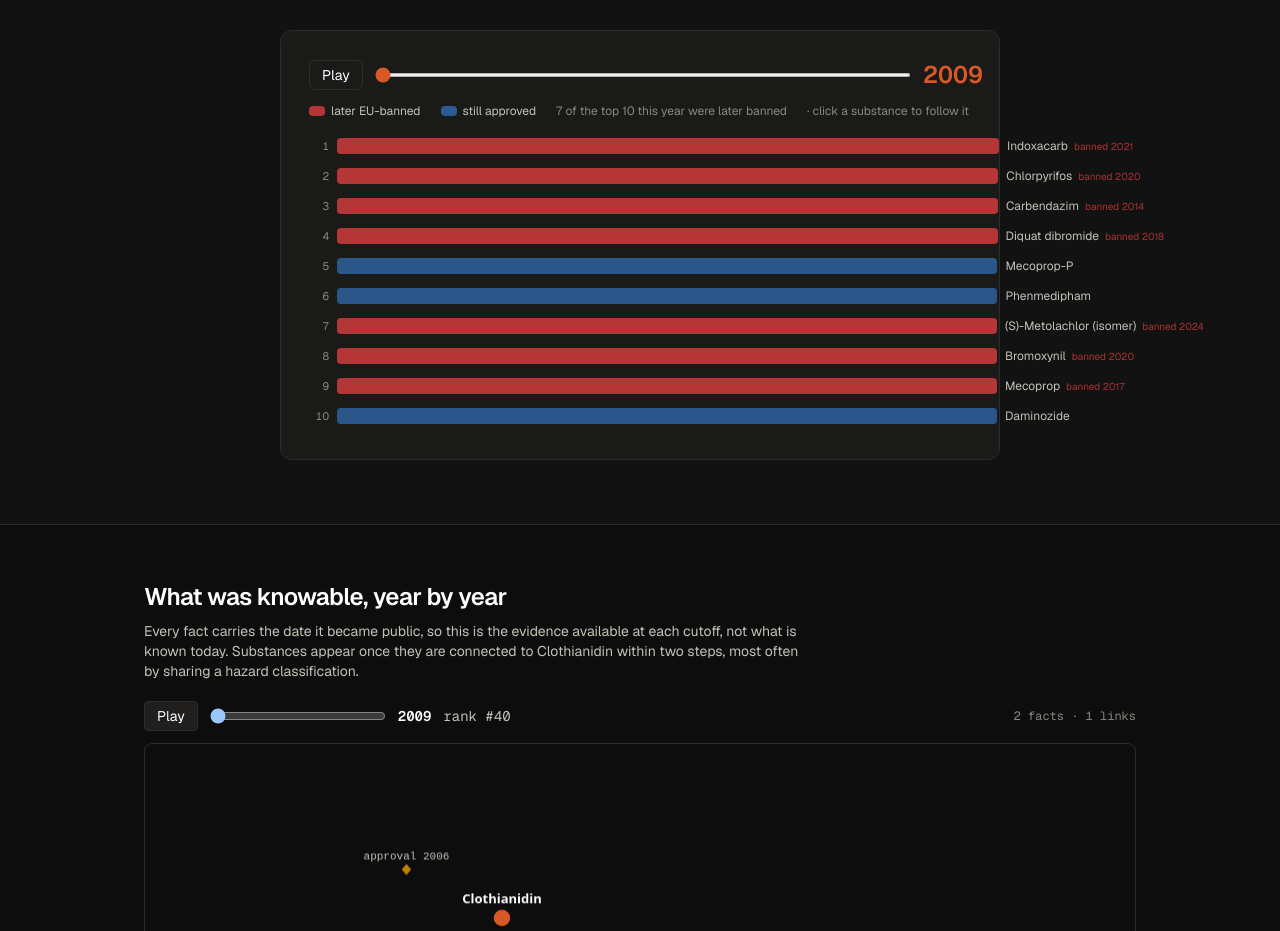
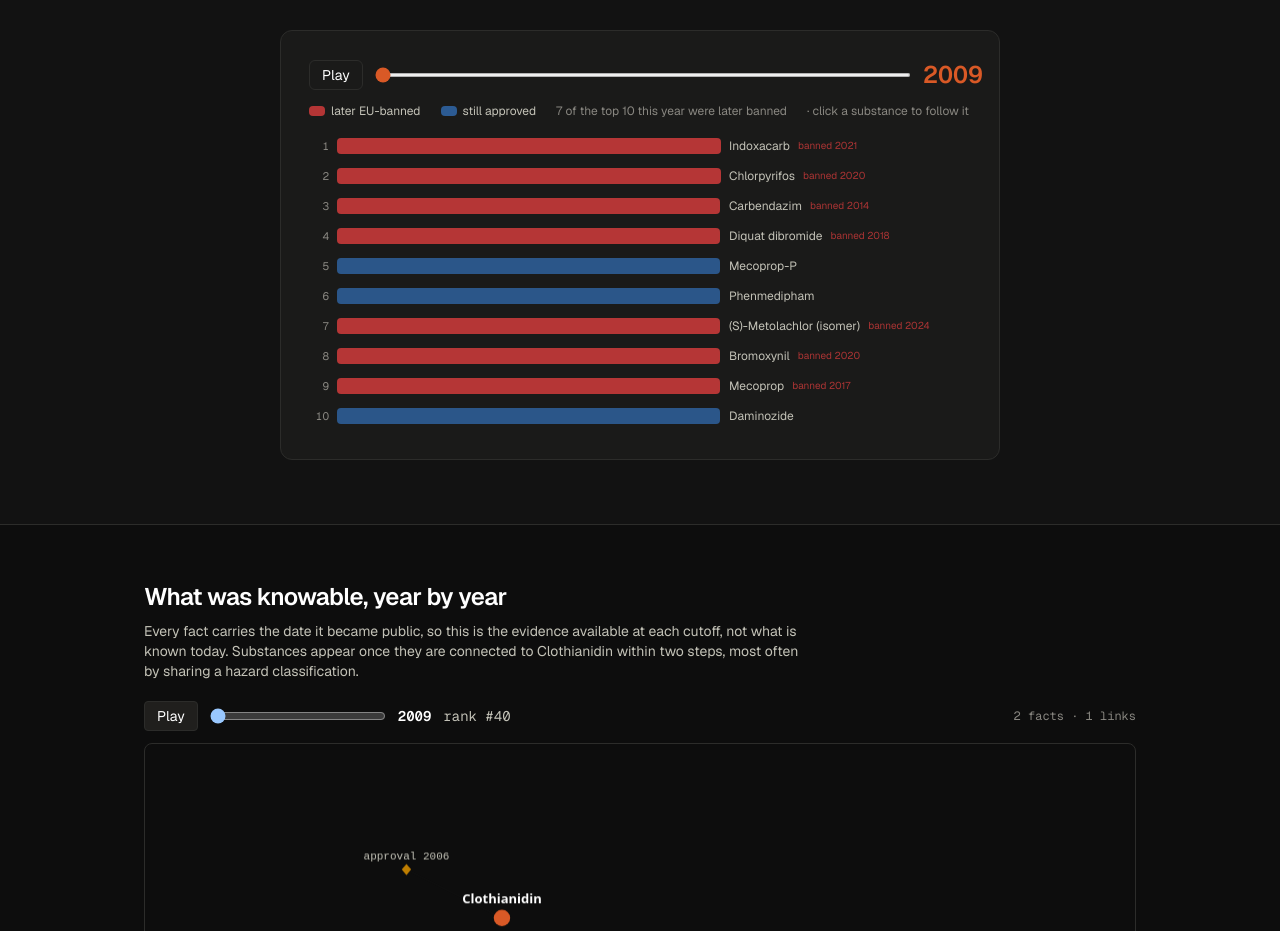
Before and after one commit to MartinBlomqvistDev/hazium, a Next.js app in the folder web/: page / in a window 1280 px wide. Shown: the part 3520-4451 px from the top of the page. Built offline with nearby package versions, Linux system fonts and the light colour scheme.

Commit message:
fix: stop the risk race overflowing the viewport on narrow screens

```diff
--- a/web/components/RankRace.tsx
+++ b/web/components/RankRace.tsx
@@ -144,7 +144,7 @@ export default function RankRace({
               type="button"
               key={s.cas}
               onClick={() => setSelected((prev) => (prev === s.cas ? null : s.cas))}
-              className="absolute inset-x-0 flex cursor-pointer items-center gap-2 rounded-sm text-left transition-all duration-700 ease-out"
+              className="absolute inset-x-0 flex cursor-pointer items-center gap-2 overflow-hidden rounded-sm text-left transition-all duration-700 ease-out"
               style={{
                 transform: `translateY(${top}px)`,
                 opacity: visible ? (dim ? 0.28 : 1) : 0,
@@ -157,24 +157,32 @@ export default function RankRace({
               <span className="w-5 shrink-0 text-right text-[11px] tabular-nums text-text-muted">
                 {c?.rank ?? ""}
               </span>
+              {/* Fixed-width track, bar sized within it. Bounding the track
+                  rather than clipping the bar keeps the length encoding linear
+                  while leaving room for the label on a narrow screen. */}
+              <div className="w-[52%] shrink-0 sm:w-[58%]">
               <div
-                className="h-4 shrink-0 rounded-sm transition-all duration-700 ease-out"
+                className="h-4 rounded-sm transition-all duration-700 ease-out"
                 style={{
                   width: `${Math.max(w, 1)}%`,
                   background: banned ? "var(--status-critical)" : "var(--seq-400)",
                   opacity: banned ? 0.85 : 0.55,
                 }}
               />
+              </div>
               <span
-                className={`whitespace-nowrap text-xs ${isSel ? "font-semibold text-text-primary" : "text-text-secondary"}`}
+                className={`min-w-0 truncate text-xs ${isSel ? "font-semibold text-text-primary" : "text-text-secondary"}`}
               >
                 {shortName(s.name)}
-                {banned && (
-                  <span className="ml-1.5 text-[10px] text-status-critical/80">
-                    banned {s.banned}
-                  </span>
-                )}
               </span>
+              {/* Outside the truncating span so the status label survives on a
+                  narrow screen. A red bar on its own would leave the colour
+                  carrying the meaning alone, which the palette rules forbid. */}
+              {banned && (
+                <span className="shrink-0 text-[10px] text-status-critical/80">
+                  banned {s.banned}
+                </span>
+              )}
             </button>
           );
         })}
```
